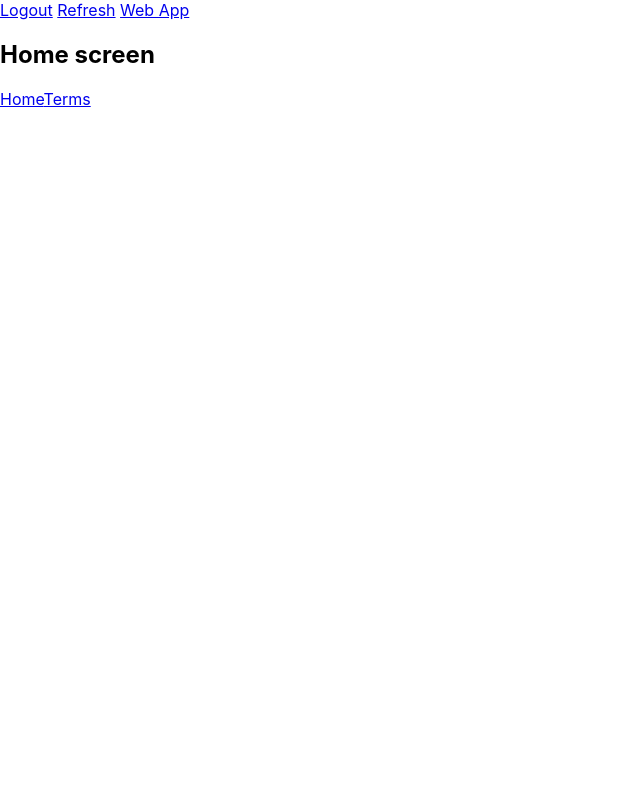
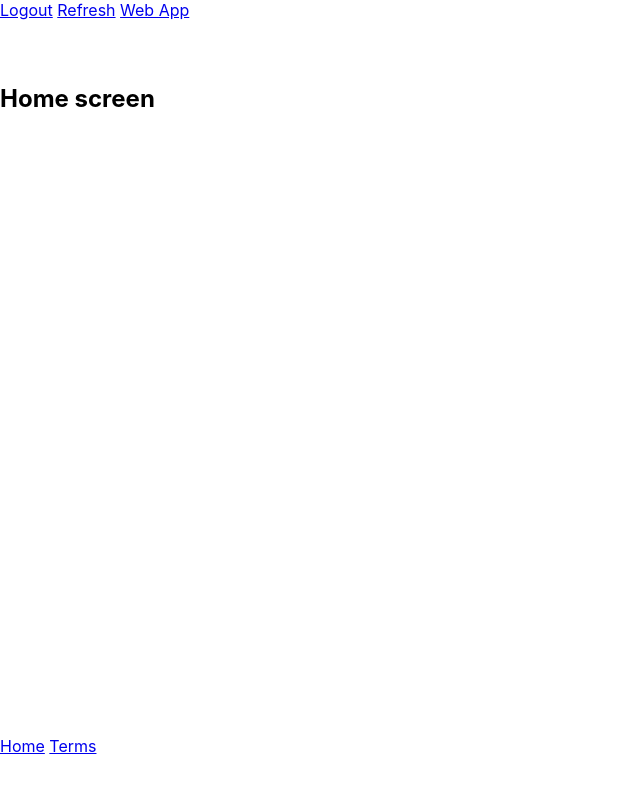
Before and after one commit to mvanco/iceapp, a React (Create React App) app: page /internal in a window 1280 px wide. Shown: the top 790 px of the page, without its empty margins (0-640 px from the left). Built offline with nearby package versions, Linux system fonts and the light colour scheme.

Commit message:
Use flexibile layout

```diff
--- a/package.json
+++ b/package.json
@@ -1,7 +1,6 @@
 {
-  "name": "iceapp",
+  "name": "mvanco-iceapp",
   "version": "0.1.0",
-  "private": true,
   "dependencies": {
     "@testing-library/jest-dom": "^5.17.0",
     "@testing-library/react": "^13.4.0",
--- a/src/App.css
+++ b/src/App.css
@@ -29,6 +29,32 @@
   color: #61dafb;
 }
 
+.AppBar {
+  height: 64px;
+}
+
+.Page {
+  flex: 1;
+}
+
+.Menu {
+  height: 64px;
+}
+
+.match-parent {
+  width: 100%;
+  height: 100%;
+}
+
+.fill-dimension {
+  flex: 1;
+}
+
+.flex-column {
+  display: flex;
+  flex-direction: column;
+}
+
 @keyframes App-logo-spin {
   from {
     transform: rotate(0deg);
--- a/src/App.tsx
+++ b/src/App.tsx
@@ -44,7 +44,7 @@ function App() {
   return (
     <div className="App">
       <Router>
-        <div>
+        <div className="match-parent flex-column">
           <div className="AppBar">
             <a href="#" onClick={onLogout}>Logout</a>&nbsp;
             <a href="#" onClick={onRefresh}>Refresh</a>&nbsp;
--- a/src/page/HomePage.tsx
+++ b/src/page/HomePage.tsx
@@ -3,8 +3,8 @@ import PageWrapper from "./PageWrapper"
 
 export default function HomePage() {
   return (
-    <>
+    <div className="fill-dimension">
       <h2>Home screen</h2>
-    </>
+    </div>
   )
 }
--- a/src/page/PageWrapper.tsx
+++ b/src/page/PageWrapper.tsx
@@ -3,13 +3,12 @@ import { Link, Outlet } from "react-router-dom"
 
 export default function PageWrapper() {
   return (
-    <div>
-      <Outlet />
+    <div className="match-parent flex-column">
+      <Outlet/>
       <div className="Menu">
-        <Link to="/internal/home">Home</Link>
+        <Link to="/internal/home">Home</Link>&nbsp;
         <Link to="/internal/terms">Terms</Link>
       </div>
     </div>
   )
-
 }
--- a/src/page/TermsPage.tsx
+++ b/src/page/TermsPage.tsx
@@ -3,8 +3,8 @@ import PageWrapper from "./PageWrapper"
 
 export default function TermsPage() {
   return (
-    <>
+    <div className="fill-dimension">
       <h2>Terms screen</h2>
-    </>
+    </div>
   )
 }
```
